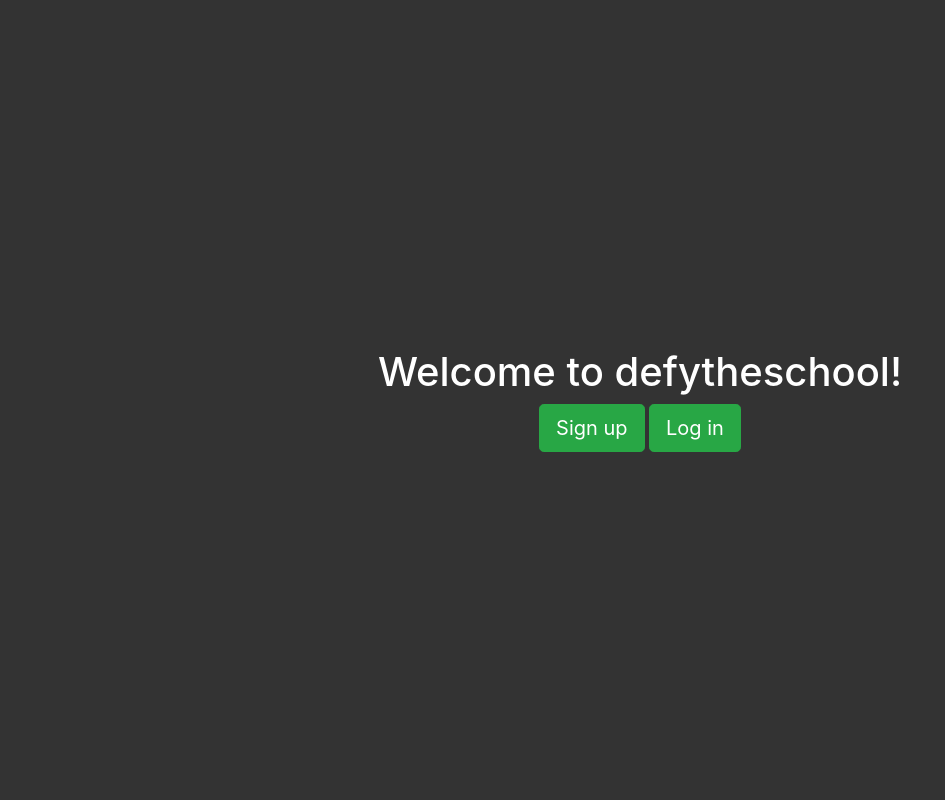
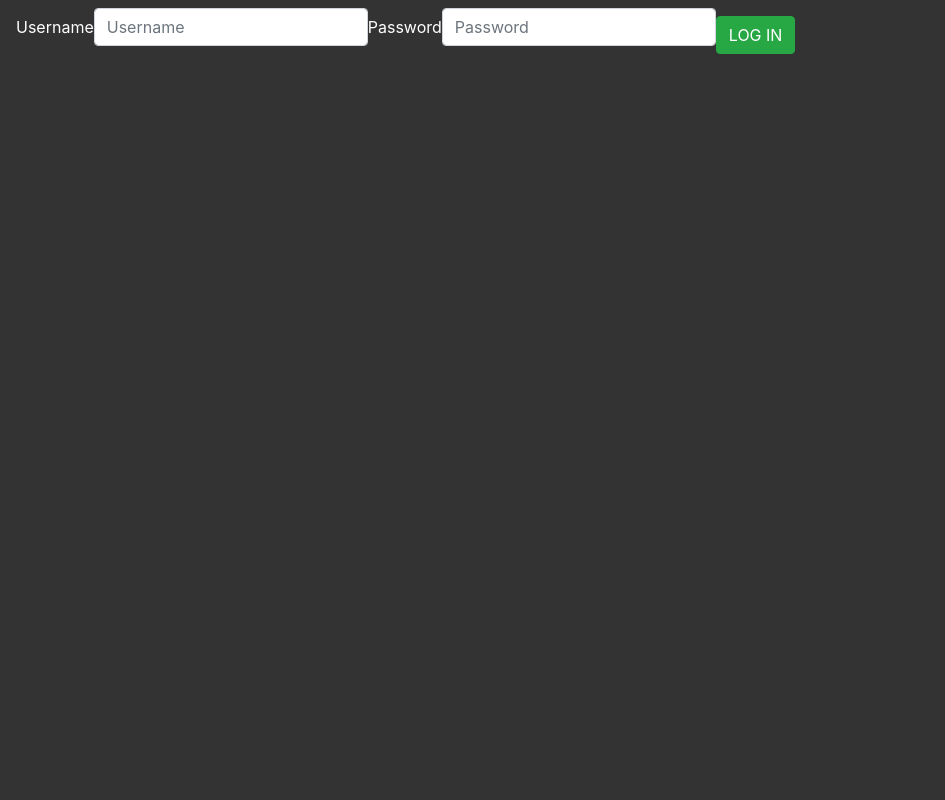
Before and after one commit to defytheflow/first-website, a Django app: page / in a window 1280 px wide. Shown: the whole page, without its empty margins (0-945 px from the left). Run offline with Django 3.2, Linux system fonts and the light colour scheme; some libraries are stand-ins or nearby versions.

Commit message:
Add a login form to index page
Type: feat

```diff
--- /dev/null
+++ b/src/apps/accounts/static/accounts/css/index.css
@@ -0,0 +1,3 @@
+body {
+  color: #fff;
+}
--- /dev/null
+++ b/src/apps/accounts/templates/accounts/index.html
@@ -0,0 +1,27 @@
+{% extends 'base.html' %}
+
+{% load static %}
+{% load bootstrap4 %}
+
+{% block title %}defytheflow{% endblock %}
+
+{% block css %}
+  <link rel="stylesheet" href="{% static 'accounts/css/index.css' %}">
+{% endblock %}
+
+{% block content %}
+  <nav class="navbar">
+    <form class="form-inline" action="{% url 'login' %}" method="POST">
+      {% csrf_token %}
+      {% bootstrap_form form show_label=False %}
+      <button class="btn btn-success" type="submit">LOG IN</button>
+    </form>
+  </nav>
+
+  <!-- <main class="container text-center"> -->
+  <!--   <h1>Welcome to defytheflow!</h1> -->
+  <!--   <a class="btn btn-lg btn-success" href="{% url 'signup' %}"> -->
+  <!--     Create an account -->
+  <!--   </a> -->
+  <!-- </main> -->
+{% endblock %}
--- a/src/apps/accounts/templates/accounts/login.html
+++ b/src/apps/accounts/templates/accounts/login.html
@@ -3,7 +3,7 @@
 {% load static %}
 {% load bootstrap4 %}
 
-{% block title %} Login • defytheschool {% endblock %}
+{% block title %} Login • defytheflow {% endblock %}
 
 {% block css %}
   <link rel="stylesheet" href="{% static 'accounts/css/style.css' %}">
--- a/src/apps/accounts/templates/accounts/signup.html
+++ b/src/apps/accounts/templates/accounts/signup.html
@@ -3,7 +3,7 @@
 {% load static %}
 {% load bootstrap4 %}
 
-{% block title %} Sign up • defytheschool {% endblock %}
+{% block title %} Sign up • defytheflow {% endblock %}
 
 {% block css %}
   <link rel="stylesheet" href="{% static 'accounts/css/style.css' %}">
--- a/src/apps/accounts/views.py
+++ b/src/apps/accounts/views.py
@@ -1,11 +1,29 @@
+from django.conf import settings
 from django.contrib.auth import login, logout
 from django.shortcuts import redirect, render
 from django.utils.decorators import method_decorator
 from django.views import View
-from django.conf import settings
 
 from .decorators import anonymous_required
 from .forms import LoginForm, SignupForm
+
+
+@method_decorator(anonymous_required, name='dispatch')
+class IndexView(View):
+
+    template_name = 'accounts/index.html'
+    form_class = LoginForm
+
+    def get(self, request):
+        form = self.form_class()
+        return render(request, self.template_name, {'form': form})
+
+    def post(self, request):
+        form = self.form_class(data=request.POST)
+        if form.is_valid():
+            login(request, form.get_user())
+            return redirect(settings.LOGIN_REDIRECT_URL)
+        return redirect(settings.LOGIN_URL)
 
 
 @method_decorator(anonymous_required, name='dispatch')
--- a/src/root/urls.py
+++ b/src/root/urls.py
@@ -3,16 +3,11 @@ from django.urls import path, include
 from django.views.generic.base import TemplateView
 from django.contrib.auth.decorators import login_required
 
-from accounts.decorators import anonymous_required
+from accounts.views import IndexView
 
 
 urlpatterns = [
-    path('',
-        anonymous_required(
-            TemplateView.as_view(template_name='index.html')
-        ),
-        name='index',
-    ),
+    path('', IndexView.as_view(), name='index'),
     path('home',
         login_required(
             TemplateView.as_view(template_name='home.html'),
--- a/src/static/css/index.css
+++ /dev/null
@@ -1,9 +0,0 @@
-html, body {
-  height: 100%;
-}
-
-body {
-  color: #fff;
-  display: flex;
-  align-items: center;
-}
--- a/src/templates/index.html
+++ /dev/null
@@ -1,18 +0,0 @@
-{% extends 'base.html' %}
-
-{% load static %}
-{% load bootstrap4 %}
-
-{% block title %} defytheschool {% endblock %}
-
-{% block css %}
-  <link rel="stylesheet" href="{% static 'css/index.css' %}">
-{% endblock %}
-
-{% block content %}
-  <main class="container text-center">
-    <h1>Welcome to defytheschool!</h1>
-    <a class="btn btn-lg btn-success" href="{% url 'signup' %}">Sign up</a>
-    <a class="btn btn-lg btn-success" href="{% url 'login' %}">Log in</a>
-  </main>
-{% endblock %}
```
Also changed, not shown: src/db.sqlite3.
